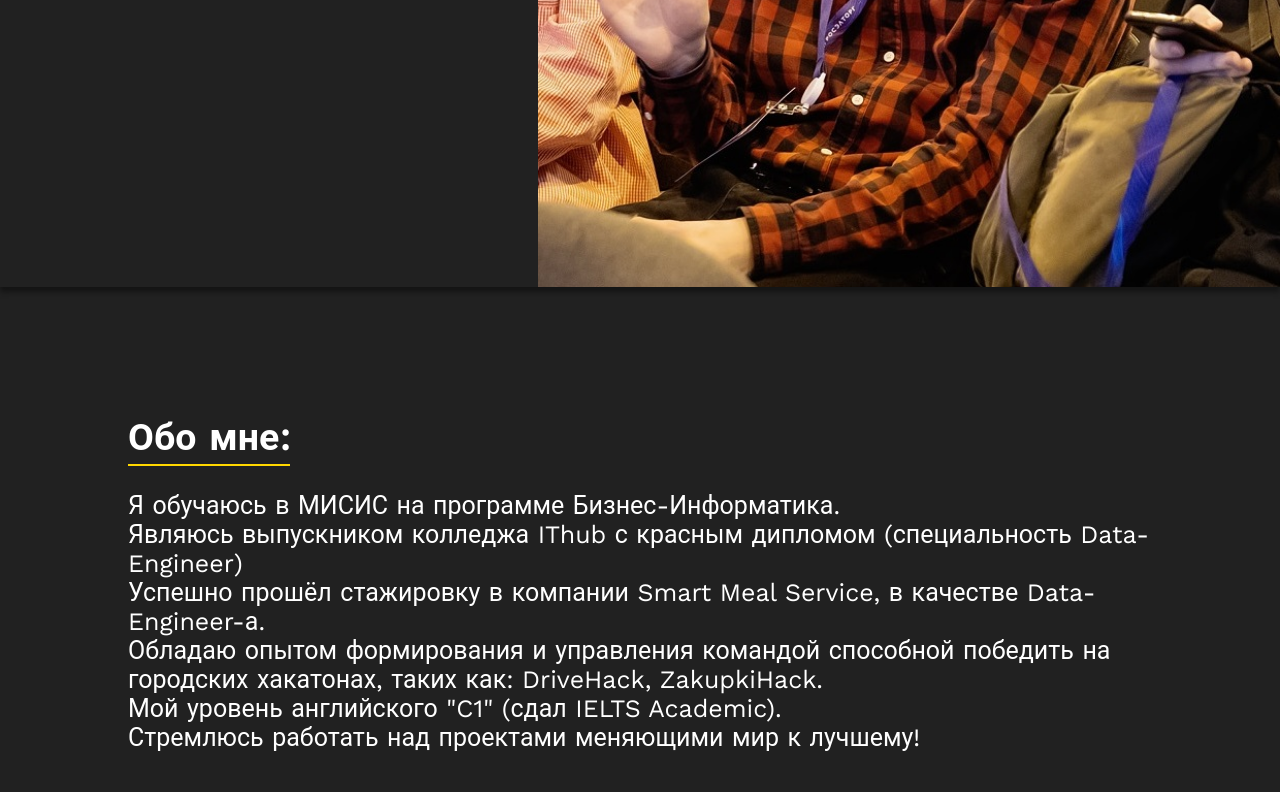
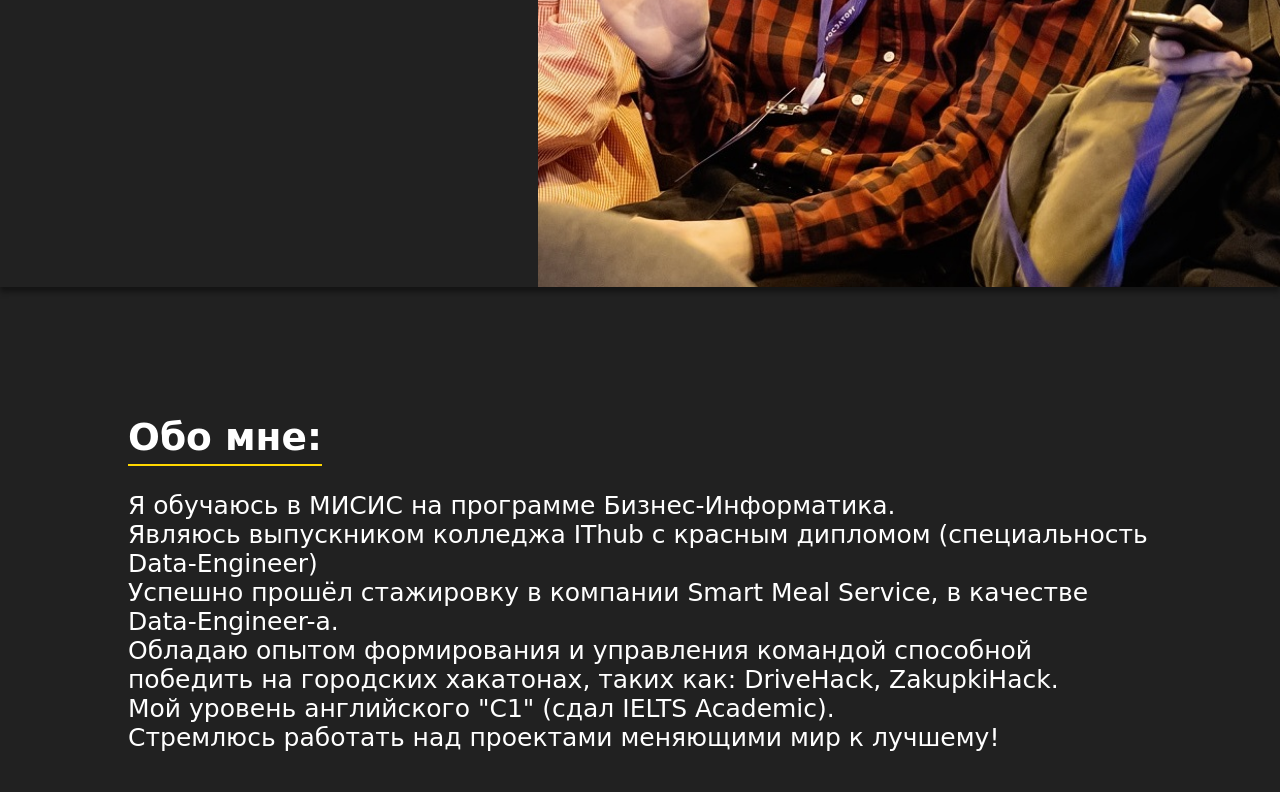
Before and after one commit to w80cI0-liA/-, a plain HTML site: page index.html in a window 1280 px wide. Shown: the part 513-1305 px from the top of the page. Drawn offline with Linux system fonts and the light colour scheme.

Commit message:
Update style.css
font changed from Roboto to Comic Sans

```diff
--- a/static/style.css
+++ b/static/style.css
@@ -62,8 +62,9 @@ body {
 
     background-color: var(--bg-color);
     color: white;
-    /* font-family: 'Comic Sans MS, Comic Sans', cursive; */
-    font-family: Font, 'Roboto', cursive;
+    font-family: 'Comic Sans MS, Comic Sans', cursive;
+    /* font-family: Font, 'Roboto', cursive;
+    ROBOTO doesn't work on iOS!! */
 }
 
 header {
```
